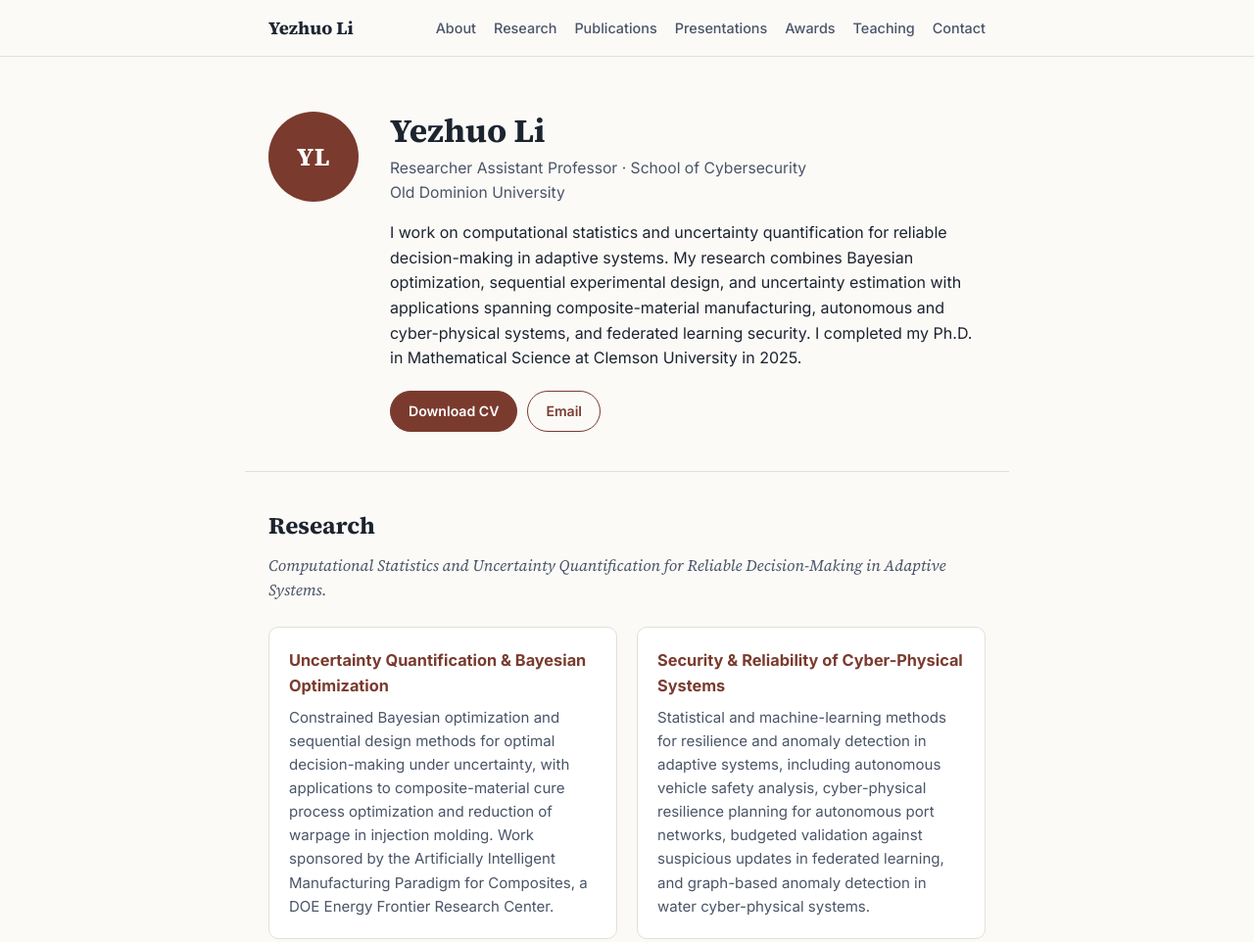
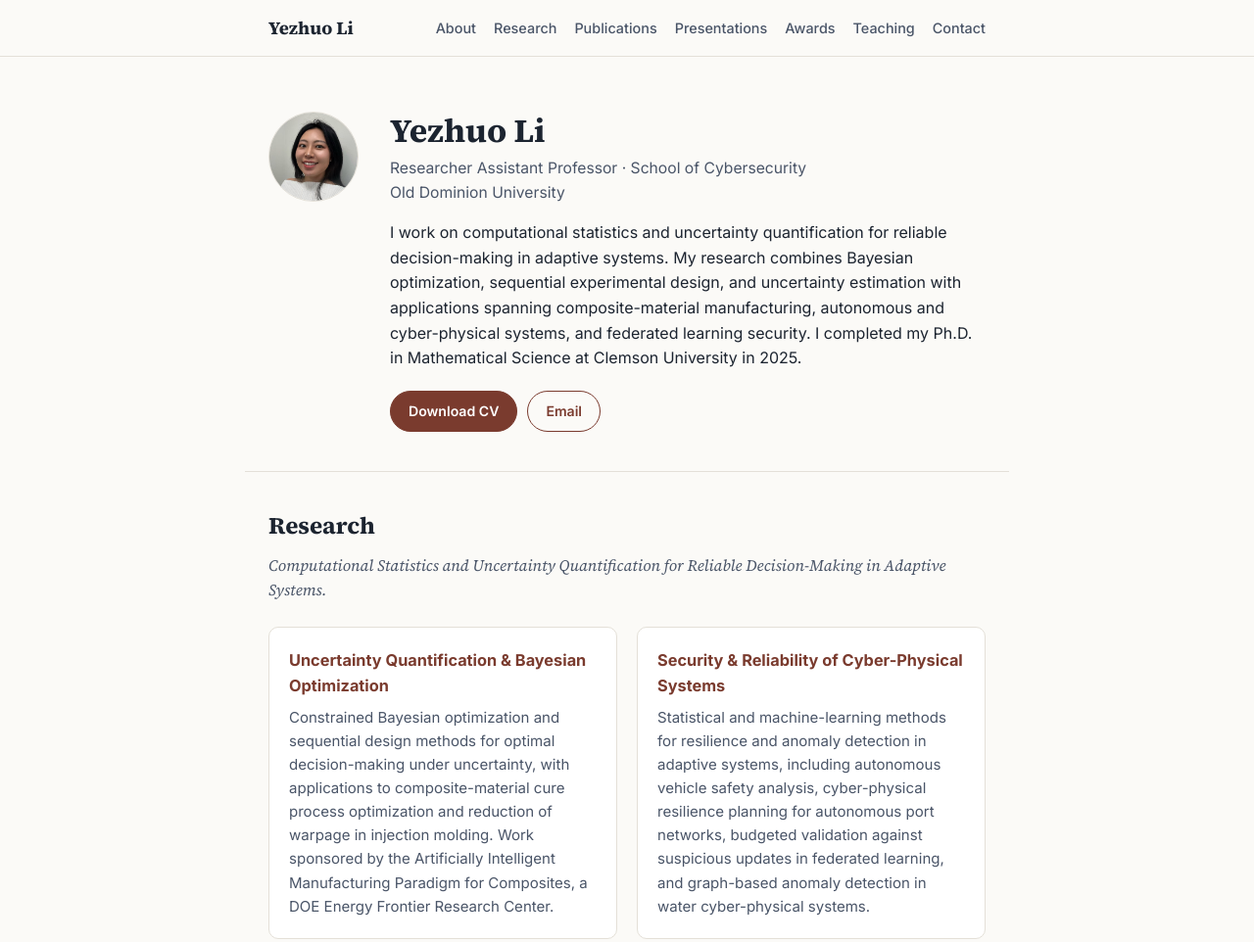
Before and after one commit to lwkang/yezhuo-li-website, a plain HTML site: page index.html in a window 1280 px wide. Shown: the top 962 px of the page at 98% size. Drawn offline with Linux system fonts and the light colour scheme.

Commit message:
Add files via upload

```diff
--- a/index.html
+++ b/index.html
@@ -30,7 +30,7 @@
 <main id="top">
 
   <section class="hero wrap" id="about">
-    <div class="hero-portrait" aria-hidden="true">YL</div>
+    <img class="hero-portrait" src="assets/yezhuo.jpg" alt="Yezhuo Li" onerror="this.outerHTML='&lt;div class=&quot;hero-portrait hero-portrait-fallback&quot; aria-hidden=&quot;true&quot;&gt;YL&lt;/div&gt;'">
     <div class="hero-text">
       <h1>Yezhuo Li</h1>
       <p class="hero-role">Researcher Assistant Professor · School of Cybersecurity<br>Old Dominion University</p>
--- a/style.css
+++ b/style.css
@@ -86,6 +86,11 @@ body {
   width: 92px;
   height: 92px;
   border-radius: 50%;
+  object-fit: cover;
+  border: 1px solid var(--line);
+}
+
+.hero-portrait-fallback {
   background: var(--accent);
   color: #fff;
   display: flex;
@@ -95,6 +100,7 @@ body {
   font-size: 1.6rem;
   font-weight: 700;
   letter-spacing: 0.02em;
+  border: none;
 }
 
 .hero h1 {
```
Also changed, not shown: assets/yezhuo.jpg (added).
